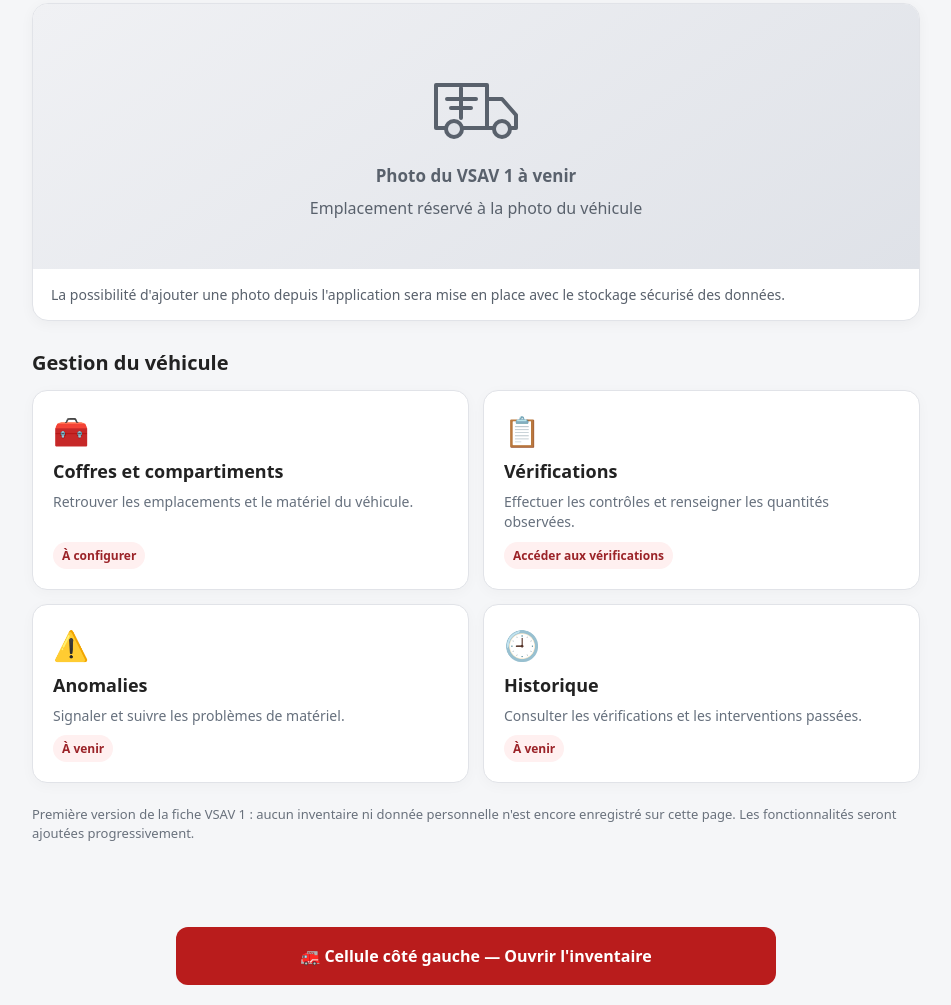
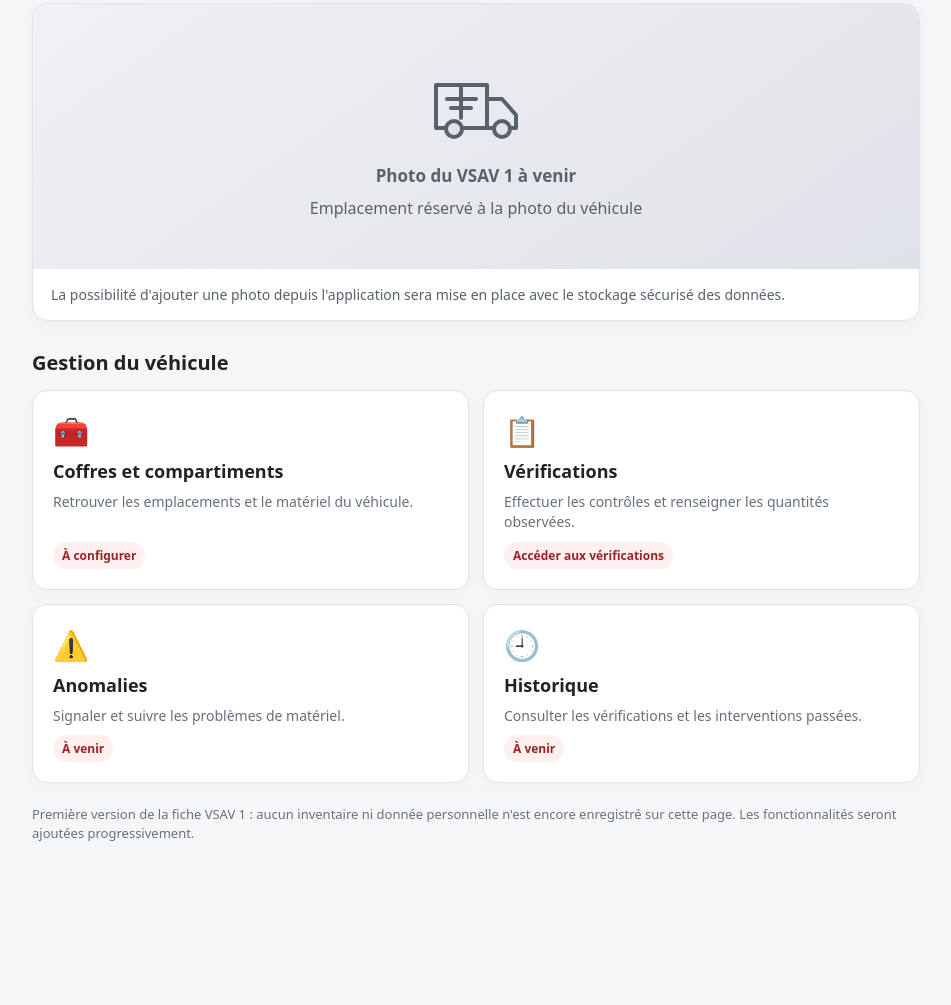
Before and after one commit to gaethancretu-code/gestion-cs-tarascon, a plain HTML site: page vsav1.html in a window 1280 px wide. Shown: the part 180-1185 px from the top of the page, without its empty margins (164-1115 px from the left). After the commit the page ends 1087 px from the top, so only its background shows below. Drawn offline with Linux system fonts and the light colour scheme.

Commit message:
Update vsav1.html

```diff
--- a/vsav1.html
+++ b/vsav1.html
@@ -27,7 +27,4 @@
 </div>
 <p class="footer">Première version de la fiche VSAV 1 : aucun inventaire ni donnée personnelle n'est encore enregistré sur cette page. Les fonctionnalités seront ajoutées progressivement.</p>
 </main>
-  <a href="cellule-gauche-vsav1.html" style="display:block;max-width:600px;margin:20px auto;padding:18px;background:#b91c1c;color:white;text-align:center;text-decoration:none;border-radius:12px;font-weight:bold;">
-  🚒 Cellule côté gauche — Ouvrir l'inventaire
-</a>
 </body></html>
```
